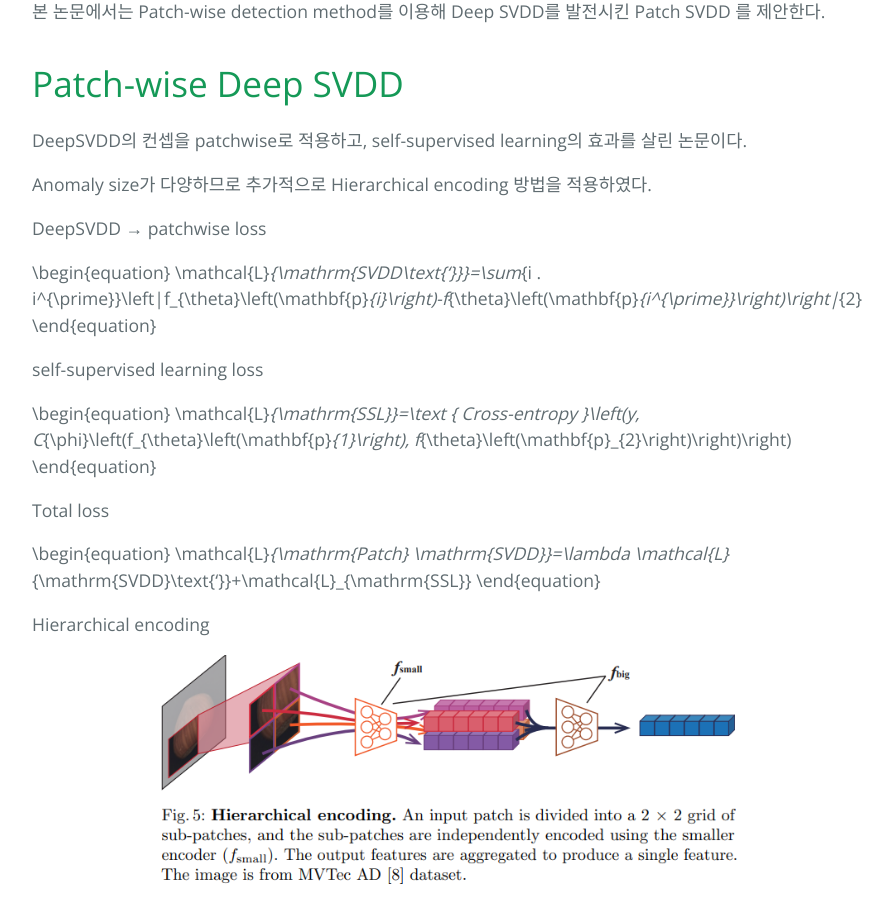
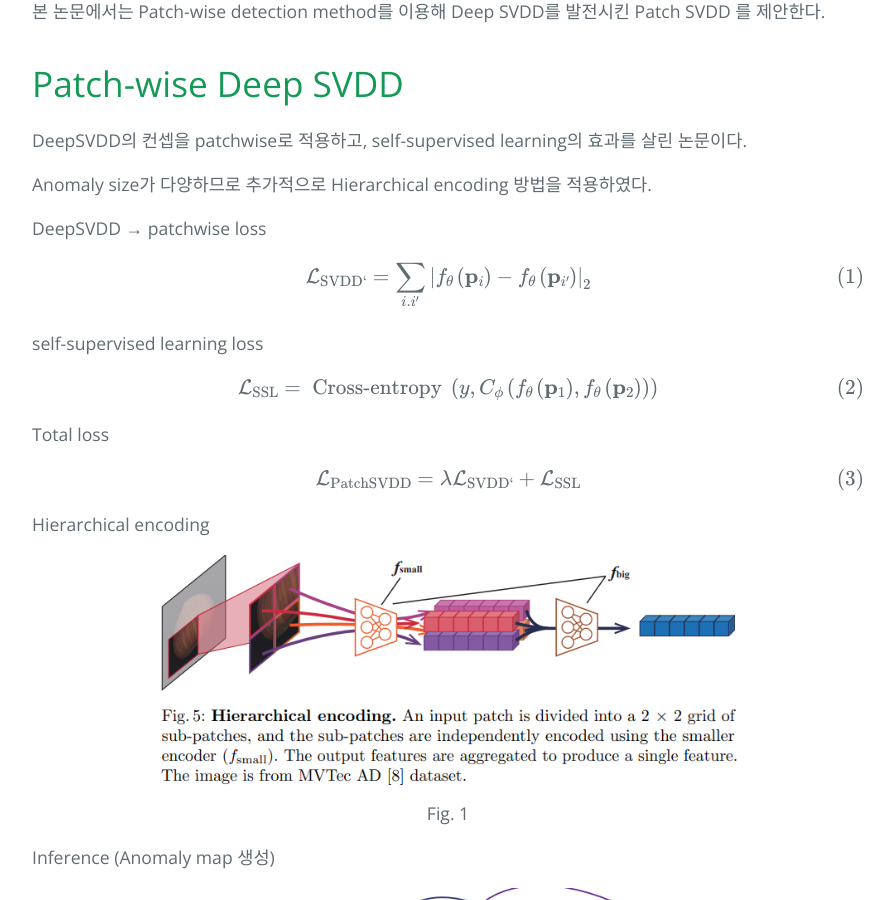
Before and after one commit to changwoo-00/changwoo-00.github.io, a Jekyll site: the page built from _posts/2021-01-03-Patch SVDD Patch-level SVDD for Anomaly Detection.md, in a window 1280 px wide and 900 px high, scrolled down 810 px. Shown: the whole window, without its empty margins (192-1085 px from the left). Built offline with Jekyll 4.4.1, drawn with Linux system fonts in a browser that asks for light colours; formulas are drawn with MathJax 3.

```diff
--- a/_posts/2021-01-03-Patch SVDD Patch-level SVDD for Anomaly Detection.md
+++ b/_posts/2021-01-03-Patch SVDD Patch-level SVDD for Anomaly Detection.md
@@ -26,21 +26,21 @@ Anomaly size가 다양하므로 추가적으로 Hierarchical encoding 방법을
 DeepSVDD → patchwise loss
 
 \begin{equation}
-    \mathcal{L}_{\mathrm{SVDD\text{'}}}=\sum_{i . i^{\prime}}\left\|f_{\theta}\left(\mathbf{p}_{i}\right)-f_{\theta}\left(\mathbf{p}_{i^{\prime}}\right)\right\|_{2}
+    \mathcal{L}\_{\mathrm{SVDD\text{'}}}=\sum\_{i . i^{\prime}}\left\|f\_{\theta}\left(\mathbf{p}\_{i}\right)-f\_{\theta}\left(\mathbf{p}\_{i^{\prime}}\right)\right\|\_{2}
 \end{equation}
 
 
 self-supervised learning loss
 
 \begin{equation}
-    \mathcal{L}_{\mathrm{SSL}}=\text { Cross-entropy }\left(y, C_{\phi}\left(f_{\theta}\left(\mathbf{p}_{1}\right), f_{\theta}\left(\mathbf{p}_{2}\right)\right)\right)
+    \mathcal{L}\_{\mathrm{SSL}}=\text { Cross-entropy }\left(y, C\_{\phi}\left(f\_{\theta}\left(\mathbf{p}\_{1}\right), f\_{\theta}\left(\mathbf{p}\_{2}\right)\right)\right)
 \end{equation}
 
 
 Total loss
 
 \begin{equation}
-    \mathcal{L}_{\mathrm{Patch} \mathrm{SVDD}}=\lambda \mathcal{L}_{\mathrm{SVDD}\text{'}}+\mathcal{L}_{\mathrm{SSL}}
+    \mathcal{L}\_{\mathrm{Patch} \mathrm{SVDD}}=\lambda \mathcal{L}\_{\mathrm{SVDD}\text{'}}+\mathcal{L}\_{\mathrm{SSL}}
 \end{equation}
 
 
```
